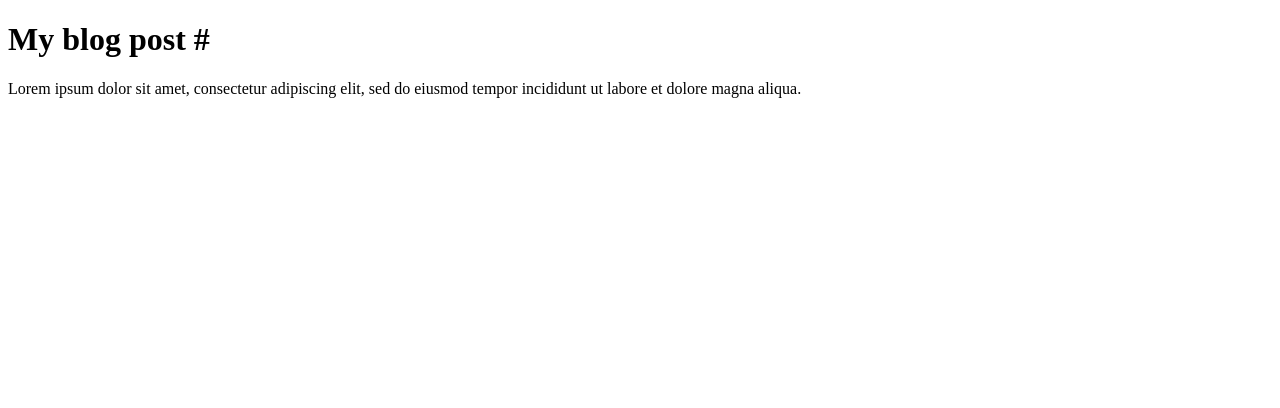
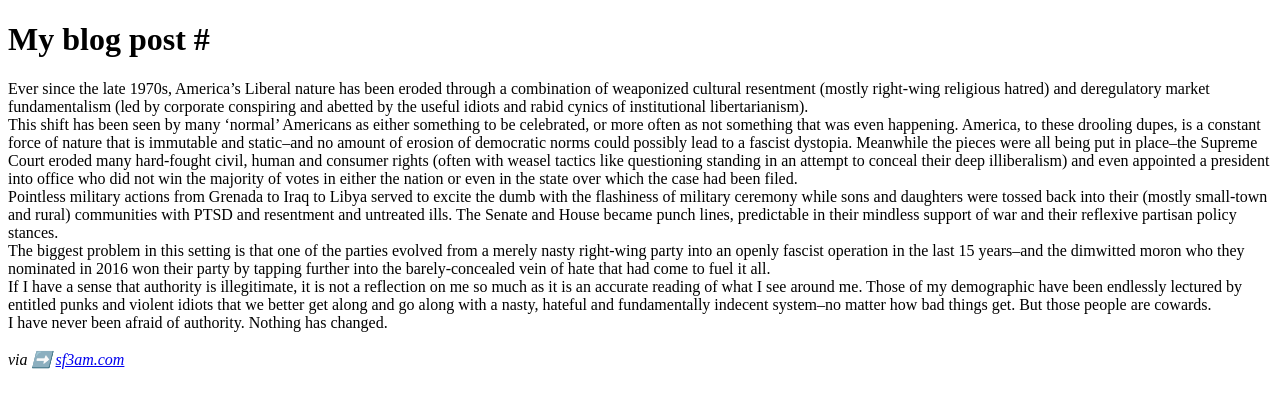
Before and after one commit to pacificpelican/okconcept0, a Next.js app: page /posts in a window 1280 px wide. Shown: the top 408 px of the page. Built offline with nearby package versions, Linux system fonts and the light colour scheme.

Commit message:
update info about app

```diff
--- a/package.json
+++ b/package.json
@@ -1,6 +1,6 @@
 {
   "name": "OkConcept0",
-  "version": "0.1.0",
+  "version": "0.9.0",
   "scripts": {
     "dev": "node server.js",
     "build": "next build",
--- a/pages/Headernav.js
+++ b/pages/Headernav.js
@@ -12,7 +12,7 @@ export default () => (
           <a href="../../About">About</a>
         </li>
         <li>
-          <a href="https://bitbucket.org/pacificpelican/okconcept0">
+          <a href="https://github.com/pacificpelican/OkConcept0">
             Code
           </a>
         </li>
--- a/pages/posts.js
+++ b/pages/posts.js
@@ -1,19 +1,64 @@
-import React, { Component } from 'react'
+import React, { Component } from "react";
 
 export default class extends Component {
-  static getInitialProps ({ query: { id } }) {
-    return { postId: id }
+  static getInitialProps({ query: { id } }) {
+    return { postId: id };
   }
 
-  render () {
+  render() {
     return (
       <div>
         <h1>My blog post #{this.props.postId}</h1>
         <p>
-          Lorem ipsum dolor sit amet, consectetur adipiscing elit, sed do
-          eiusmod tempor incididunt ut labore et dolore magna aliqua.
+          Ever since the late 1970s, America’s Liberal nature has been eroded
+          through a combination of weaponized cultural resentment (mostly
+          right-wing religious hatred) and deregulatory market fundamentalism
+          (led by corporate conspiring and abetted by the useful idiots and
+          rabid cynics of institutional libertarianism).
+          <br />
+          This shift has been seen by many ‘normal’ Americans as either
+          something to be celebrated, or more often as not something that was
+          even happening. America, to these drooling dupes, is a constant force
+          of nature that is immutable and static–and no amount of erosion of
+          democratic norms could possibly lead to a fascist dystopia. Meanwhile
+          the pieces were all being put in place–the Supreme Court eroded many
+          hard-fought civil, human and consumer rights (often with weasel
+          tactics like questioning standing in an attempt to conceal their deep
+          illiberalism) and even appointed a president into office who did not
+          win the majority of votes in either the nation or even in the state
+          over which the case had been filed.
+          <br />
+          Pointless military actions from Grenada to Iraq to Libya served to
+          excite the dumb with the flashiness of military ceremony while sons
+          and daughters were tossed back into their (mostly small-town and
+          rural) communities with PTSD and resentment and untreated ills. The
+          Senate and House became punch lines, predictable in their mindless
+          support of war and their reflexive partisan policy stances.
+          <br />
+          The biggest problem in this setting is that one of the parties evolved
+          from a merely nasty right-wing party into an openly fascist operation
+          in the last 15 years–and the dimwitted moron who they nominated in
+          2016 won their party by tapping further into the barely-concealed vein
+          of hate that had come to fuel it all.
+          <br />
+          If I have a sense that authority is illegitimate, it is not a
+          reflection on me so much as it is an accurate reading of what I see
+          around me. Those of my demographic have been endlessly lectured by
+          entitled punks and violent idiots that we better get along and go
+          along with a nasty, hateful and fundamentally indecent system–no
+          matter how bad things get. But those people are cowards.
+          <br />
+          I have never been afraid of authority. Nothing has changed.
+          <br />
+          <br />
+          <i>
+            via ➡️{" "}
+            <a href="http://sf3am.com/links/2017/01/31/an-era-of-cowards.html">
+              <i>sf3am.com</i>
+            </a>
+          </i>
         </p>
       </div>
-    )
+    );
   }
 }
```
Also changed, not shown: pages/About.js (+10 -10 lines), server.js (+18 -21 lines), 1 other file (tests, documents, lock files or other folders).
